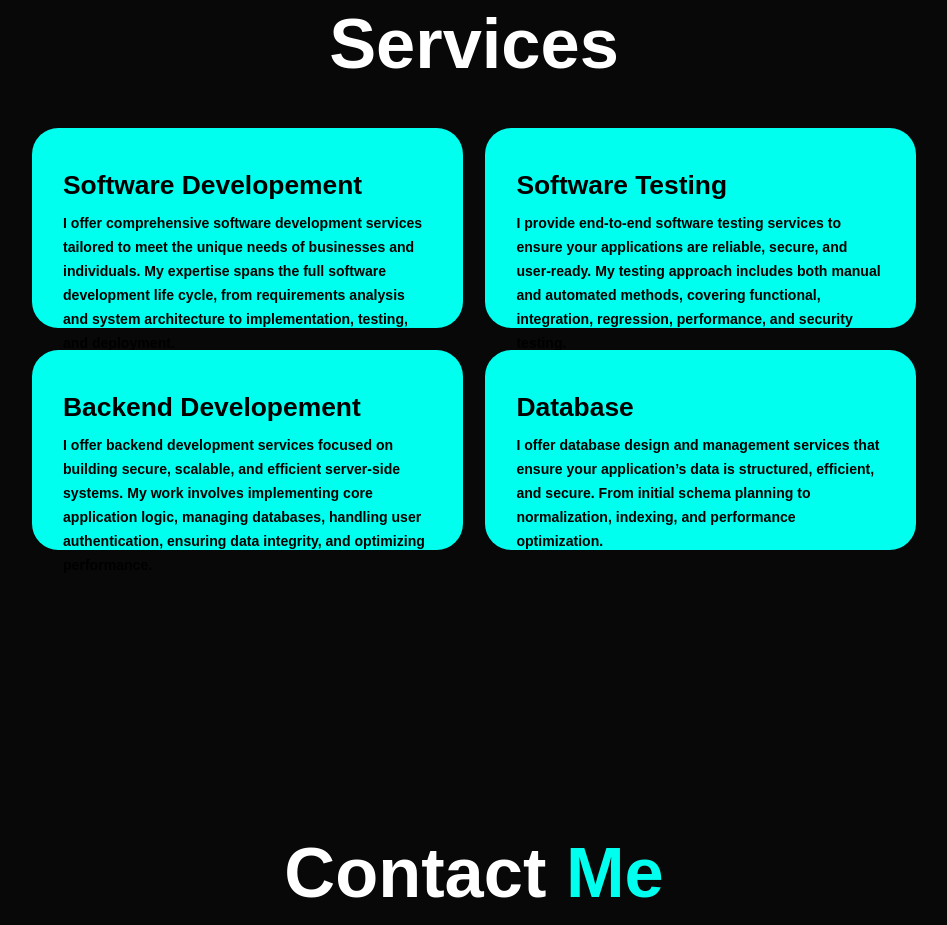
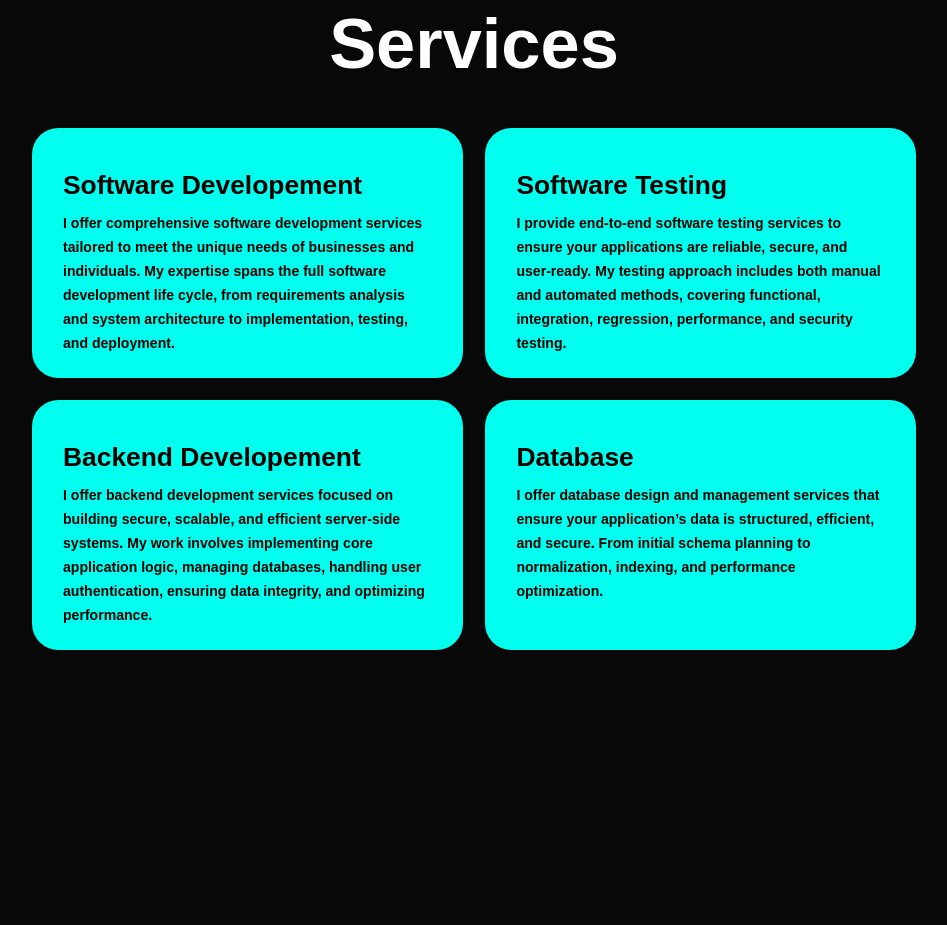
Before and after one commit to anesa666/my-portfolio, a plain HTML site: page portfolio1/index.html in a window 1280 px wide. Shown: the part 1899-2824 px from the top of the page, without its empty margins (166-1113 px from the left). Drawn offline with nearby package versions, Linux system fonts and the light colour scheme.

Commit message:
Update style.css

```diff
--- a/portfolio1/style.css
+++ b/portfolio1/style.css
@@ -388,7 +388,7 @@ span{
     display: flex;
     flex-direction: column;
     text-align: left;
-    max-height: 200px;
+    max-height: 250px;
     justify-content: left;
     align-items: baseline;
     padding: 3rem 3rem;
```
